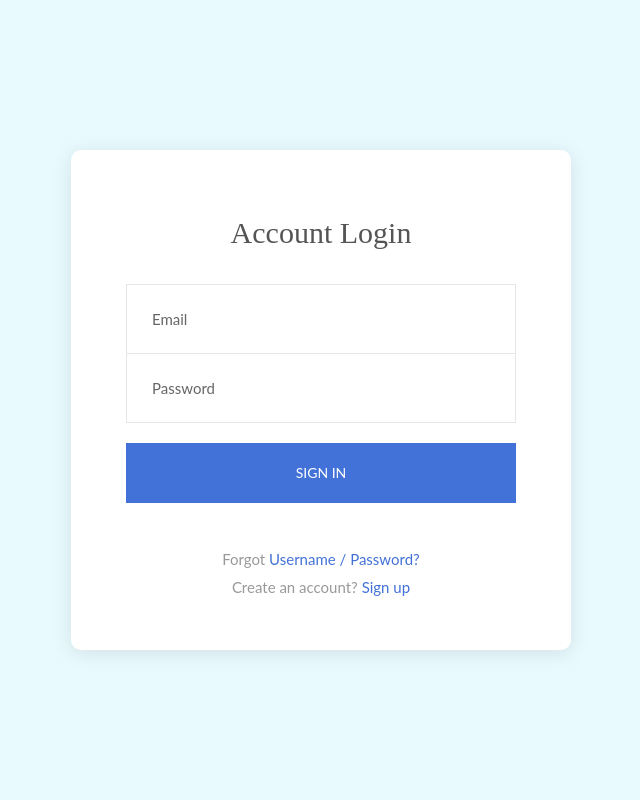
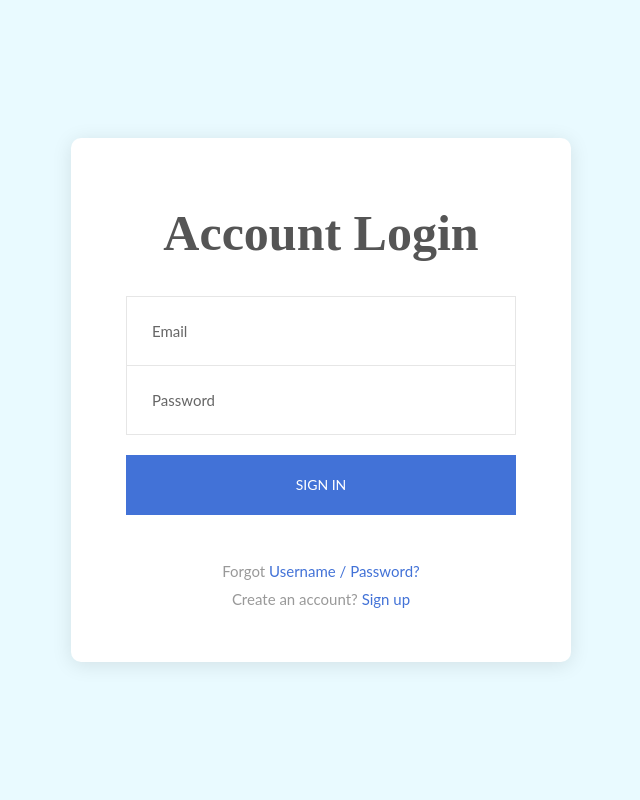
Before and after one commit to eckmo/eckmo.github.io, a PHP site: page /Login/index.html in a window 1280 px wide. Shown: the whole page, without its empty margins (319-959 px from the left). Run offline with PHP 8.4, Linux system fonts and the light colour scheme.

Commit message:
Update main.css

```diff
--- a/Login/css/main.css
+++ b/Login/css/main.css
@@ -174,7 +174,8 @@ iframe {
 .login100-form-title {
   display: block;
   font-family: 'Playfair Display', serif !important;
-  font-size: 30px;
+  font-size: 50px;
+  font-weight: bold;
   color: #555555;
   line-height: 1.2;
   text-align: center;
```
